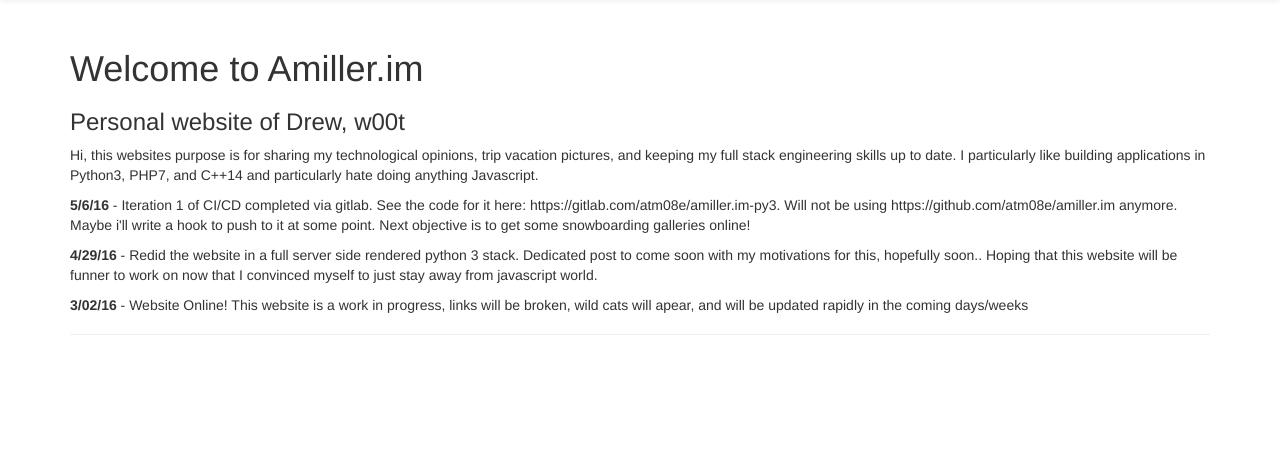
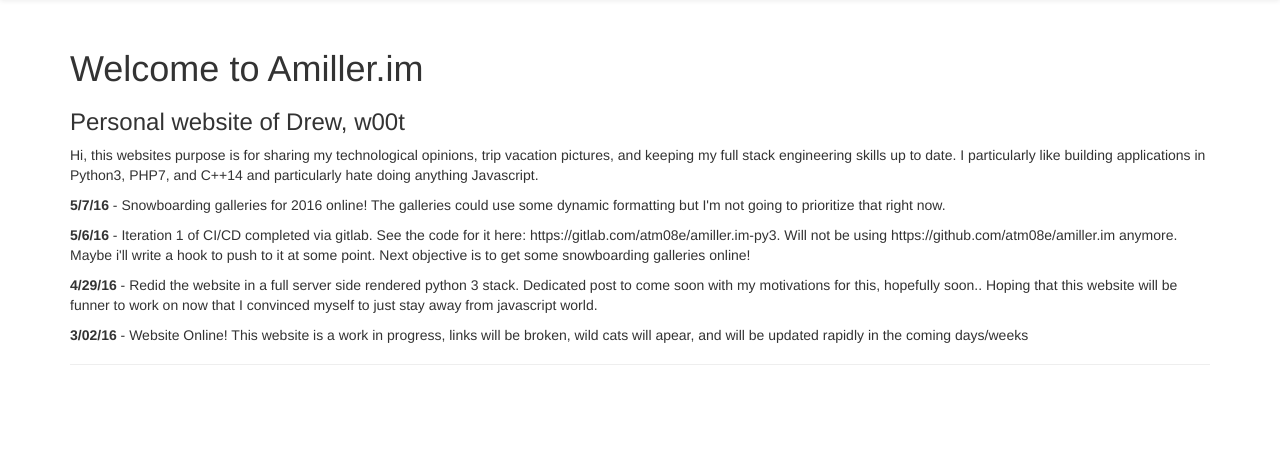
Before and after one commit to atm08e/amiller.im-py3, a Python web app: template templates/index.html in a window 1280 px wide. Shown: the part 51-506 px from the top of the page. Run offline with Jinja, Linux system fonts and the light colour scheme; the template is opened without the code that fills it, so the values that code supplies are empty; some libraries are stand-ins or nearby versions.

Commit message:
Adding 2016 snowboarding gallery announcement on index

```diff
--- a/templates/index.html
+++ b/templates/index.html
@@ -8,6 +8,8 @@
     <p>Hi, this websites purpose is for sharing my technological opinions, trip vacation pictures, and keeping my full stack engineering
         skills up to date. I particularly like building applications in Python3, PHP7, and C++14 and particularly hate doing anything
         Javascript.</p>
+
+    <p><b>5/7/16</b> - Snowboarding galleries for 2016 online! The galleries could use some dynamic formatting but I'm not going to prioritize that right now.
 
     <p><b>5/6/16</b> - Iteration 1 of CI/CD completed via gitlab. See the code for it here: https://gitlab.com/atm08e/amiller.im-py3. Will not be using https://github.com/atm08e/amiller.im anymore.
         Maybe i'll write a hook to push to it at some point. Next objective is to get some snowboarding galleries online!
```
